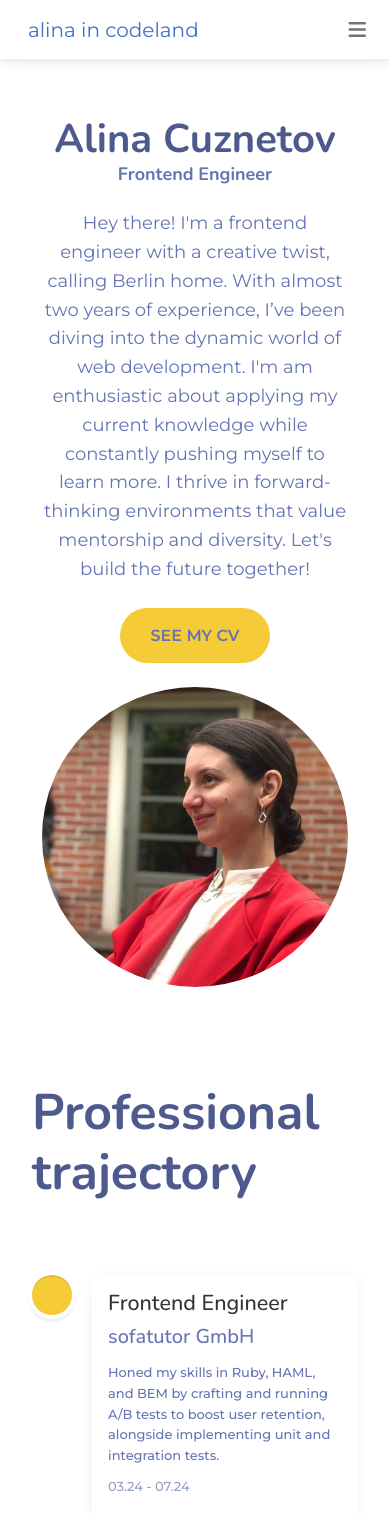
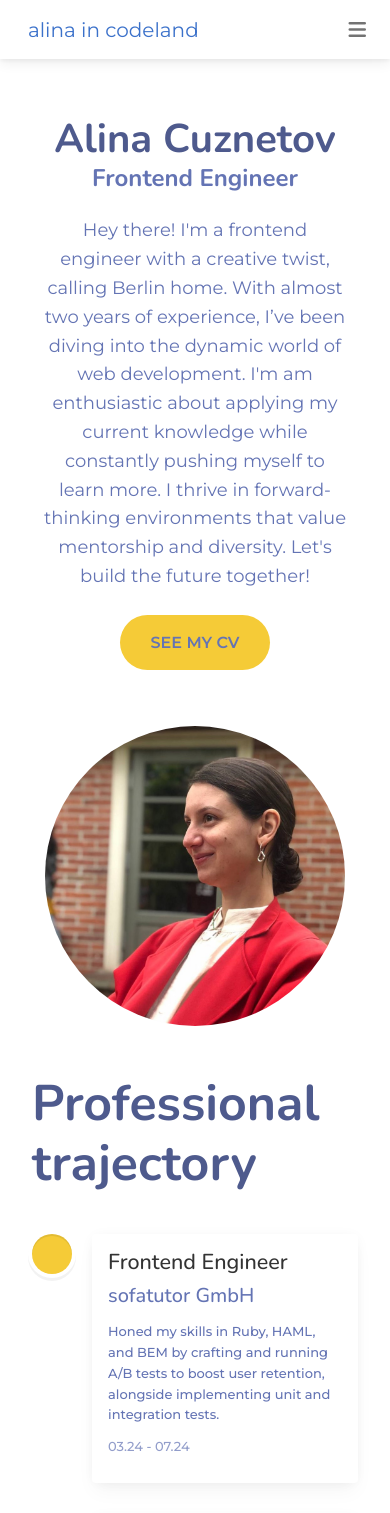
Before and after one commit to alinaincodeland/alinaincodeland.github.io, a React (Create React App) app: page / in a window 390 px wide. Shown: the top 1513 px of the page. Built offline with nearby package versions, Linux system fonts and the light colour scheme.

Commit message:
Fix styles.

```diff
--- a/src/components/ContactForm.js
+++ b/src/components/ContactForm.js
@@ -46,7 +46,11 @@ const ContactForm = () => {
       <MDBContainer className="contact-form-section">
         <MDBRow className="contact-form-container">
           <MDBCol md="5" className="contact-form-image">
-            <img src={GirlWithLaptop} alt="girl-with-laptop" />
+            <img
+              src={GirlWithLaptop}
+              alt="girl-with-laptop"
+              className="form-image"
+            />
           </MDBCol>
           <MDBCol md="6" className="mb-0">
             <div>
--- a/src/index.css
+++ b/src/index.css
@@ -85,11 +85,15 @@ body {
 }
 
 .hero-image-main {
+  display: block;
   margin-left: auto;
-  width: 400px;
-  height: 400px;
+  margin-top: auto;
+  margin-bottom: auto;
+  max-width: 400px;
+  max-height: 400px;
   border-radius: 50%;
   overflow: hidden;
+  object-fit: cover;
   object-position: center;
 }
 
@@ -361,8 +365,23 @@ body {
 /* Media queries */
 
 @media screen and (max-width: 992px) {
+  .hero {
+    padding-bottom: 48px;
+  }
+
   .timeline-section {
     margin-inline: 2rem !important;
+  }
+
+  .hero-container-image {
+    padding-top: 2rem;
+    margin-top: 2rem;
+  }
+
+  .hero-image-main {
+    margin: auto;
+    max-width: 320px;
+    max-height: 320px;
   }
 }
 
@@ -394,7 +413,7 @@ body {
   }
 
   .hero-image-main {
-    margin: auto;
+    margin: auto !important;
     height: 300px;
   }
 
@@ -465,7 +484,15 @@ body {
   }
 
   .hero-subtitle {
-    font-size: 18px;
+    font-size: 24px;
+  }
+
+  .vertical-timeline {
+    padding-top: 0 !important;
+  }
+
+  .skills-container {
+    margin-top: 20px;
   }
 
   .hero-demo-button {
@@ -479,7 +506,16 @@ body {
     margin: auto;
   }
 
+  .project-container {
+    padding-bottom: 24px;
+  }
+
   .contact-form-component {
     padding-top: 0rem;
   }
+
+  .form-image {
+    height: 300px;
+    margin: auto;
+  }
 }
```
